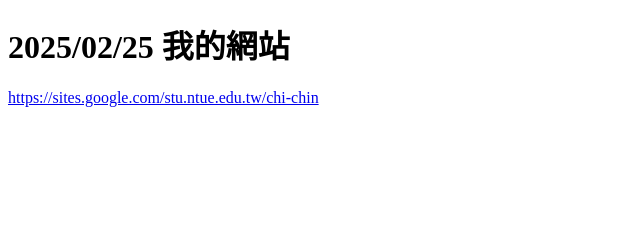
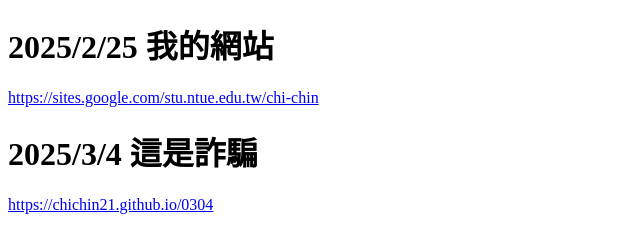
Before and after one commit to chichin21/chichin21.github.io, a plain HTML site: page index.html in a window 1280 px wide. Shown: the whole page, without its empty margins (0-640 px from the left). Drawn offline with Linux system fonts and the light colour scheme.

Commit message:
詐騙王國

```diff
--- a/index.html
+++ b/index.html
@@ -7,8 +7,12 @@
 
 <body>
 
-    <h1>2025/02/25 我的網站</h1>
+    <h1>2025/2/25 我的網站</h1>
     <p><a href="https://sites.google.com/stu.ntue.edu.tw/chi-chin">https://sites.google.com/stu.ntue.edu.tw/chi-chin</a></p>
+
+    <h1>2025/3/4 這是詐騙</h1>
+    <p><a href="0304\index.html">https://chichin21.github.io/0304</a></p>
+
 
 </body>
 
```
Also changed, not shown: 0304/index.html (added, +15 -0 lines).
